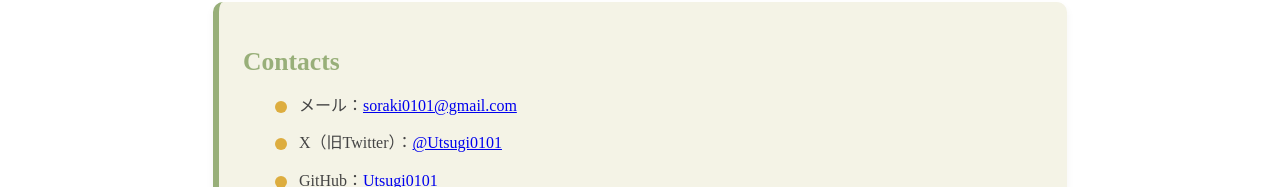
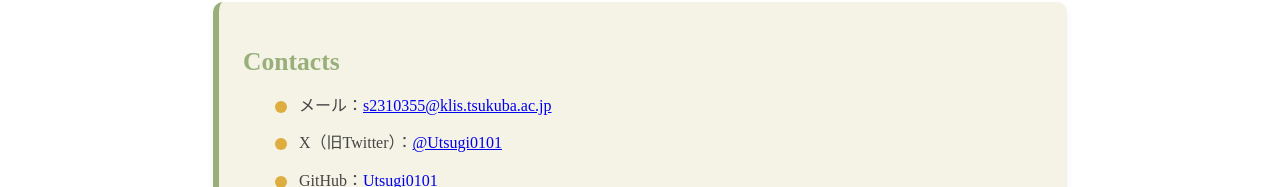
Before and after one commit to Utsugi0101/Utsugi0101.dev, a React (Vite) app: page / in a window 1280 px wide. Shown: the part 1060-1247 px from the top of the page. Built offline with nearby package versions, Linux system fonts and the light colour scheme.

Commit message:
メールアドレスの変更

```diff
--- a/src/components/Contact.tsx
+++ b/src/components/Contact.tsx
@@ -3,7 +3,7 @@ export default function Contact() {
     <section>
       <h2 className="text-2xl font-semibold mb-2">Contacts</h2>
       <ul className="contact-list">
-        <li>メール：<a href="soraki0101@gmail.com">soraki0101@gmail.com</a></li>
+        <li>メール：<a href="soraki0101@gmail.com">s2310355@klis.tsukuba.ac.jp</a></li>
         <li>X（旧Twitter）：<a href="https://x.com/Utsugi0101" target="_blank" rel="noopener noreferrer">@Utsugi0101</a></li>
         <li>GitHub：<a href="https://github.com/Utsugi0101" target="_blank" rel="noopener noreferrer">Utsugi0101</a></li>
         <li>note：<a href="https://note.com/utsugi_studio" target="_blank" rel="noopener noreferrer">うつぎ</a></li>
```
